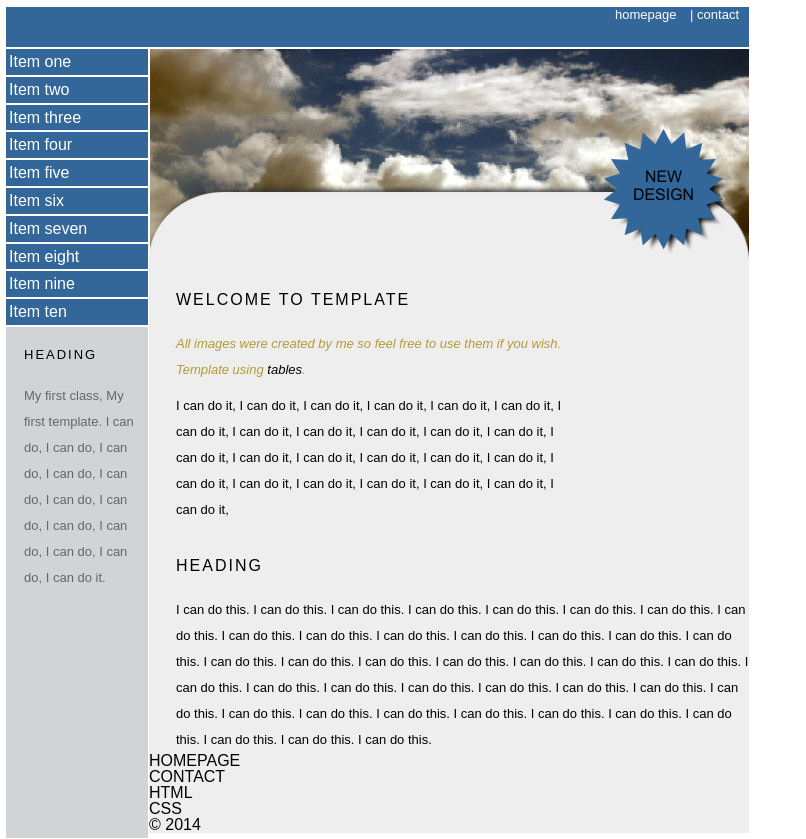
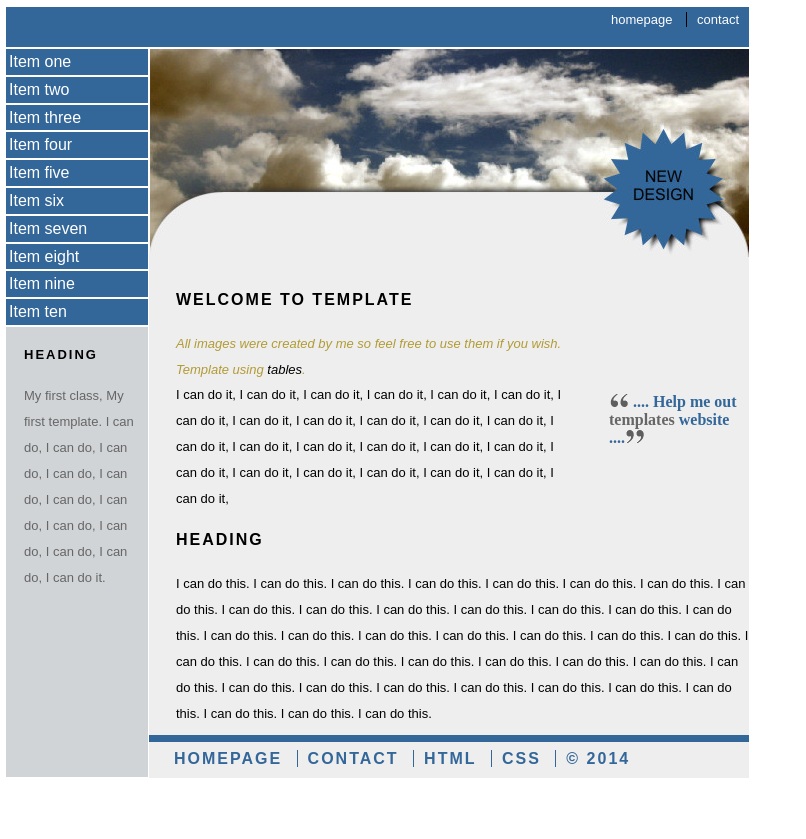
Before and after one commit to sookoor/Project-1, a plain HTML site: page theme1.html in a window 1280 px wide. Shown: the whole page, without its empty margins (0-806 px from the left). After the commit the page ends 800 px from the top, so only its background shows below. Drawn offline with Linux system fonts and the light colour scheme.

Commit message:
submitted version

```diff
--- a/css/stylesheet.css
+++ b/css/stylesheet.css
@@ -15,22 +15,18 @@
 
 #header ul {
     margin: 0;
-    padding: 0;
+    padding-top: 5px;
 }
 
 #header ul li {
     list-style-type: none;
     display: inline;
-    margin-right: 10px;
     color: white;
+    padding: 0 10px 0 10px;
 }
 
-#header li:before {
-    content: " | ";
-}
-
-#header li:first-child:before {
-    content: none;
+#header li~li {
+    border-left: 1px solid black;
 }
 
 #nav {
@@ -50,13 +46,15 @@
 }
 
 #nav li:last-child {
-    height: 31em;
+    height: 435px;
     background-color: #d1d4d7;
     padding: 15px 0 0 3px;
 }
 
 h1 {
     letter-spacing: 2px;
+    font-weight: bold;
+    clear: both;
 }
 
 .black {
@@ -109,3 +107,42 @@ h1 {
 #body p.no-right-margin {
     margin-right: 0px;
 }
+
+#body hr {
+    height: 7px;
+    border: 0;
+    /* Set the hr color */
+    background-color: #336699;
+}
+
+#quote {
+    float: right;
+    width: 130px;
+    color: #336699;
+    font-family: serif;
+    font-weight: bold;
+    margin: 10px 10px 0 0;
+}
+
+#float-left {
+    margin: -75px 0 20px 0;
+    float: left;
+}
+
+#footer ul {
+    margin-left: 15px;
+    padding-bottom: 10px;
+}
+
+#footer ul li {
+    list-style-type: none;
+    display: inline;
+    padding: 0 10px 0 10px;
+    color: #336699;
+    letter-spacing: 2px;
+    font-weight: bold;
+}
+
+#footer li~li {
+    border-left: 1px solid #336699;
+}
--- a/theme1.html
+++ b/theme1.html
@@ -39,14 +39,25 @@
     <div id="body">
       <h1>WELCOME TO TEMPLATE</h1>
       <p class="gold italic double-space">All images were created by me so feel free to use them if you wish. <br /> Template using <span class="black italic">tables</span>.</p>
-      <p class="double-space">I can do it, I can do it, I can do it, I can do it, I can do
-      it, I can do it, I can do it, I can do it, I can do it, I can do
-      it, I can do it, I can do it, I can do it, I can do it, I can do
-      it, I can do it, I can do it, I can do it, I can do it, I can do
-      it, I can do it, I can do it, I can do it, I can do it, I can do
-      it,</p>
+
+      <div id="quote">
+	<div id="quoted-text">	<img src="images/quote.gif">.... Help me out <span class="gray">templates</span> website ....<img src="images/unquote.gif"></div>
+      </div>
+
+      <div id="float-left">
+	<p class="double-space">I can do it, I can do it, I can do it,
+	  I can do it, I can do it, I can do it, I can do it, I can do
+	  it, I can do it, I can do it, I can do it, I can do it, I
+	  can do it, I can do it, I can do it, I can do it, I can do
+	  it, I can do it, I can do it, I can do it, I can do it, I
+	  can do it, I can do it, I can do it, I can do it,</p>
+      </div>
+
       <h1>HEADING</h1>
       <p class="double-space no-right-margin">I can do this. I can do this. I can do this. I can do this. I can do this. I can do this. I can do this. I can do this. I can do this. I can do this. I can do this. I can do this. I can do this. I can do this. I can do this. I can do this. I can do this. I can do this. I can do this. I can do this. I can do this. I can do this. I can do this. I can do this. I can do this. I can do this. I can do this. I can do this. I can do this. I can do this. I can do this. I can do this. I can do this. I can do this. I can do this. I can do this. I can do this. I can do this. I can do this. I can do this.</p>
+
+      <hr>
+
       <div id="footer">
 	<ul>
 	  <li>HOMEPAGE</li>
```
Also changed, not shown: images/quote.gif (renamed from quote.gif), images/unquote.gif (renamed from unquote.gif).
